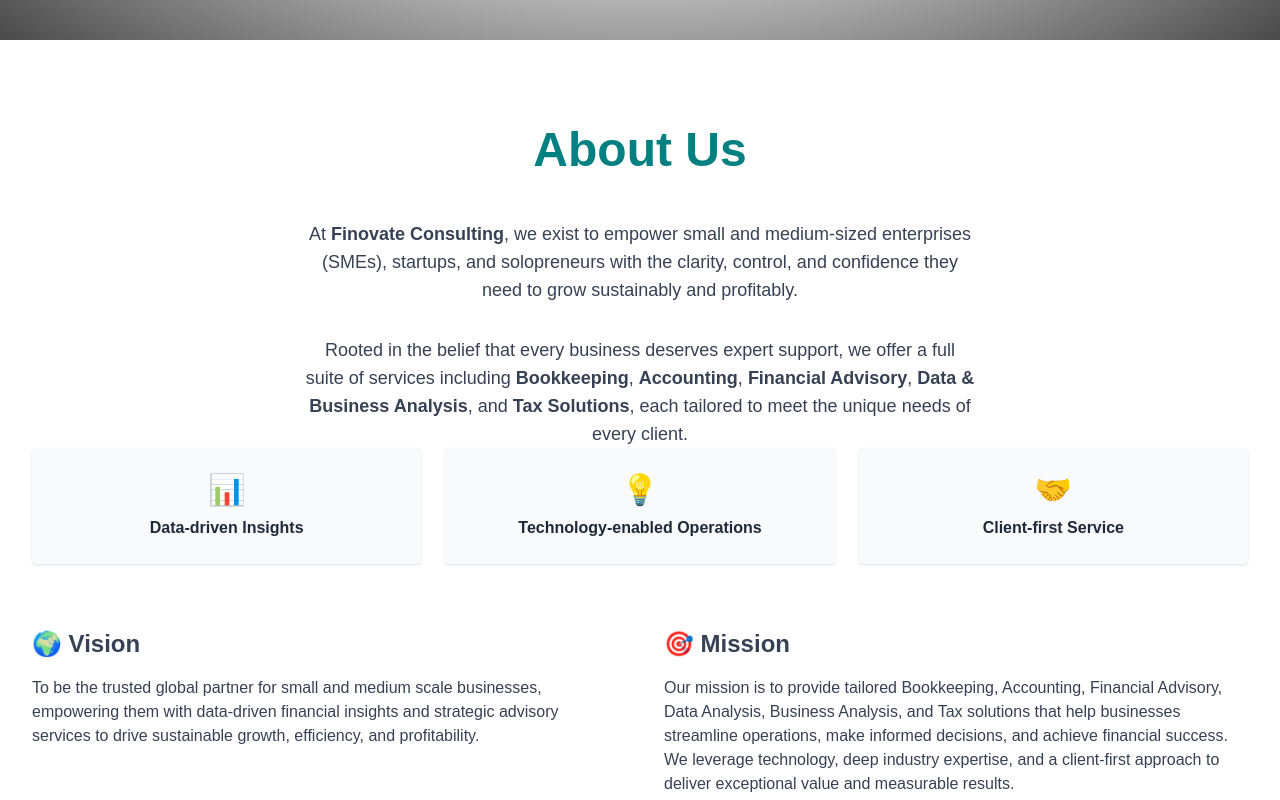
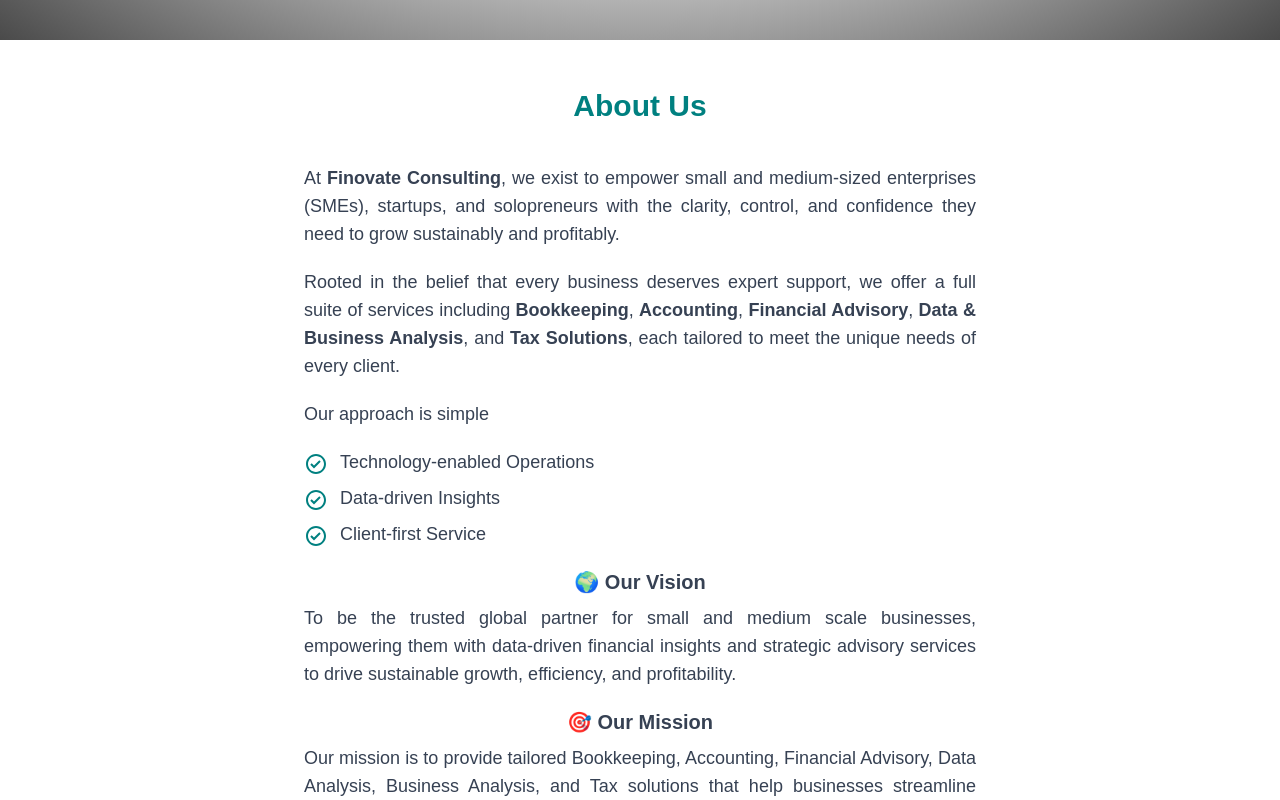
Before and after one commit to Jideotetic/finovate-consulting-limited, a Next.js app: page / in a window 1280 px wide. Shown: the part 760-1560 px from the top of the page. Built offline with nearby package versions, Linux system fonts and the light colour scheme.

Commit message:
Updated the about us section

```diff
--- a/app/layout.tsx
+++ b/app/layout.tsx
@@ -20,7 +20,7 @@
   return (
     <html lang="en" className="scroll-smooth">
       <body
-        className={`${montserrat.variable} antialiased text-black text-sm md:text-base`}
+        className={`${montserrat.variable} antialiased text-gray-700 text-base md:text-lg`}
       >
         {children}
       </body>
--- a/app/page.tsx
+++ b/app/page.tsx
@@ -11,6 +11,7 @@
 import * as motion from "motion/react-client";
 import FAQAccordion from "@/components/faq";
 import SectionContainer from "@/components/section-container";
+import { BiCheckCircle } from "react-icons/bi";
 
 const services = [
   {
@@ -105,6 +106,12 @@
   { name: "FAQ", href: "#faq" },
 ];
 
+const approach = [
+  "Technology-enabled Operations",
+  "Data-driven Insights",
+  "Client-first Service",
+];
+
 export default function Home() {
   return (
     <>
@@ -196,27 +203,35 @@
       </header>
 
       <main>
-        <section className="bg-white py-12 sm:py-16 lg:py-20" id="about-us">
-          <div className="px-4 mx-auto max-w-7xl sm:px-6 lg:px-8">
+        <div className="bg-white py-12 text-center" id="about-us">
+          <SectionContainer>
             <motion.div
               initial={{ y: 50, opacity: 0 }}
               whileInView={{ y: 0, opacity: 1 }}
-              transition={{ duration: 2 }}
-              className="text-center"
+              transition={{ duration: 0.5 }}
             >
-              <h2 className="text-3xl font-bold leading-tight text-[#008080] sm:text-4xl xl:text-5xl font-pj">
+              <h2 className="text-3xl font-extrabold text-[#008080]">
                 About Us
               </h2>
             </motion.div>
-            <div className="grid grid-cols-1 mt-10 text-center">
-              <p className="text-lg text-gray-700 max-w-2xl mx-auto">
+
+            <div className="space-y-5 mt-10 text-justify max-w-2xl mx-auto text-gray-700">
+              <motion.div
+                initial={{ y: 50, opacity: 0 }}
+                whileInView={{ y: 0, opacity: 1 }}
+                transition={{ duration: 1 }}
+              >
                 At <span className="font-semibold">Finovate Consulting</span>,
                 we exist to empower small and medium-sized enterprises (SMEs),
                 startups, and solopreneurs with the clarity, control, and
                 confidence they need to grow sustainably and profitably.
-              </p>
+              </motion.div>
 
-              <p className="text-gray-700 text-lg max-w-2xl mx-auto mt-8">
+              <motion.div
+                initial={{ y: 50, opacity: 0 }}
+                whileInView={{ y: 0, opacity: 1 }}
+                transition={{ duration: 1 }}
+              >
                 Rooted in the belief that every business deserves expert
                 support, we offer a full suite of services including{" "}
                 <strong>Bookkeeping</strong>, <strong>Accounting</strong>,{" "}
@@ -224,44 +239,55 @@
                 <strong>Data & Business Analysis</strong>, and{" "}
                 <strong>Tax Solutions</strong>, each tailored to meet the unique
                 needs of every client.
-              </p>
+              </motion.div>
             </div>
 
             {/* Approach Icons */}
-            <div className="grid sm:grid-cols-3 gap-6 text-center mb-16">
-              <div className="bg-gray-50 p-6 rounded shadow hover:shadow-md transition">
-                <div className="text-3xl mb-2">📊</div>
-                <div className="font-semibold text-gray-800">
-                  Data-driven Insights
-                </div>
-              </div>
-              <div className="bg-gray-50 p-6 rounded shadow hover:shadow-md transition">
-                <div className="text-3xl mb-2">💡</div>
-                <div className="font-semibold text-gray-800">
-                  Technology-enabled Operations
-                </div>
-              </div>
-              <div className="bg-gray-50 p-6 rounded shadow hover:shadow-md transition">
-                <div className="text-3xl mb-2">🤝</div>
-                <div className="font-semibold text-gray-800">
-                  Client-first Service
-                </div>
-              </div>
-            </div>
+            <motion.div
+              initial={{ y: 50, opacity: 0 }}
+              whileInView={{ y: 0, opacity: 1 }}
+              transition={{ duration: 1 }}
+              className="my-5 space-y-5 max-w-2xl mx-auto text-gray-700"
+            >
+              <p className="text-left">Our approach is simple</p>
+
+              <ul className="space-y-2">
+                {approach.map((item, idx) => (
+                  <li key={idx} className="flex items-start space-x-3">
+                    <BiCheckCircle className="h-6 w-6 text-[#008080] flex-shrink-0 mt-1" />
+                    <span className="font-medium">{item}</span>
+                  </li>
+                ))}
+              </ul>
+            </motion.div>
 
             {/* Vision & Mission */}
-            <div className="grid md:grid-cols-2 gap-12 text-left text-gray-700">
-              <div>
-                <h3 className="text-2xl font-bold mb-4">🌍 Vision</h3>
+            <div className="text-justify text-gray-700 max-w-2xl mx-auto space-y-5">
+              <motion.div
+                initial={{ y: 50, opacity: 0 }}
+                whileInView={{ y: 0, opacity: 1 }}
+                transition={{ duration: 1 }}
+                className="space-y-2"
+              >
+                <h3 className="text-xl font-semibold text-center">
+                  🌍 Our Vision
+                </h3>
                 <p>
                   To be the trusted global partner for small and medium scale
                   businesses, empowering them with data-driven financial
                   insights and strategic advisory services to drive sustainable
                   growth, efficiency, and profitability.
                 </p>
-              </div>
-              <div>
-                <h3 className="text-2xl font-bold mb-4">🎯 Mission</h3>
+              </motion.div>
+              <motion.div
+                initial={{ y: 50, opacity: 0 }}
+                whileInView={{ y: 0, opacity: 1 }}
+                transition={{ duration: 1 }}
+                className="space-y-2"
+              >
+                <h3 className="text-xl font-semibold text-center">
+                  🎯 Our Mission
+                </h3>
                 <p>
                   Our mission is to provide tailored Bookkeeping, Accounting,
                   Financial Advisory, Data Analysis, Business Analysis, and Tax
@@ -270,10 +296,10 @@
                   technology, deep industry expertise, and a client-first
                   approach to deliver exceptional value and measurable results.
                 </p>
-              </div>
+              </motion.div>
             </div>
-          </div>
-        </section>
+          </SectionContainer>
+        </div>
 
         <section className="bg-gray-50 py-12 sm:py-16 lg:py-20" id="services">
           <div className="px-4 mx-auto max-w-7xl sm:px-6 lg:px-8">
@@ -297,7 +323,7 @@
                   key={idx}
                   className="bg-white rounded-lg shadow-md p-6 text-left hover:shadow-lg transition-shadow"
                 >
-                  <h3 className="text-xl font-semibold mb-2 text-black">
+                  <h3 className="text-xl font-semibold mb-2">
                     <span className="mr-2 text-2xl">{service.icon}</span>
                     {service.title}
                   </h3>
@@ -401,7 +427,7 @@
                     name="email"
                     id="email"
                     placeholder="Enter your email"
-                    className="block w-full p-4 text-black placeholder-gray-500 transition-all duration-200 bg-white border border-gray-200 rounded-md focus:outline-none focus:border-blue-600 caret-blue-600"
+                    className="block w-full p-4  placeholder-gray-500 transition-all duration-200 bg-white border border-gray-200 rounded-md focus:outline-none focus:border-blue-600 caret-blue-600"
                   />
                 </div>
 
@@ -414,7 +440,7 @@
                     id="message"
                     rows={5}
                     placeholder=" Enter your message"
-                    className="block w-full p-4 text-black placeholder-gray-500 transition-all duration-200 bg-white border border-gray-200 rounded-md focus:outline-none focus:border-blue-600 caret-blue-600"
+                    className="block w-full p-4  placeholder-gray-500 transition-all duration-200 bg-white border border-gray-200 rounded-md focus:outline-none focus:border-blue-600 caret-blue-600"
                   ></textarea>
                 </div>
 
```
